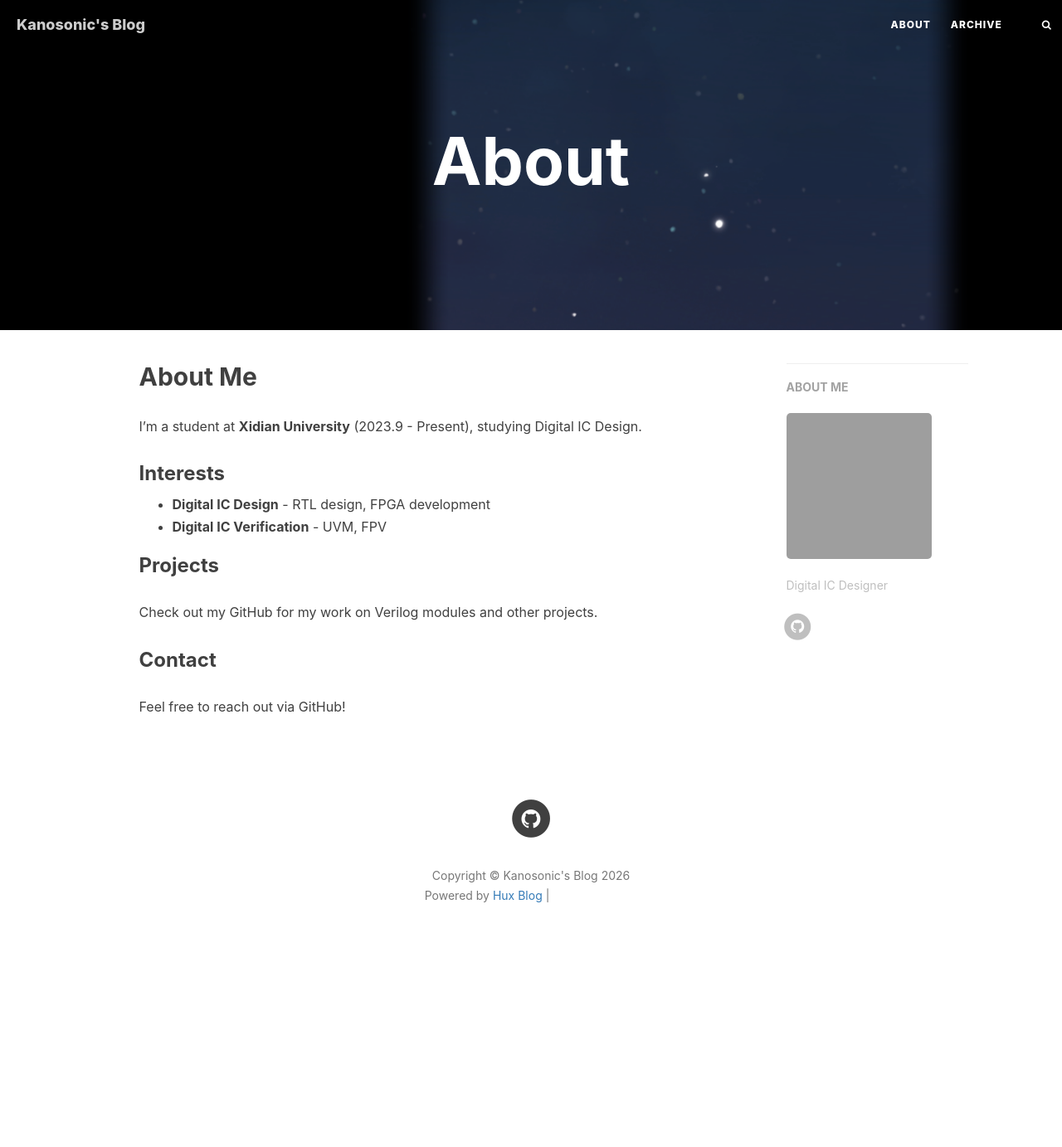
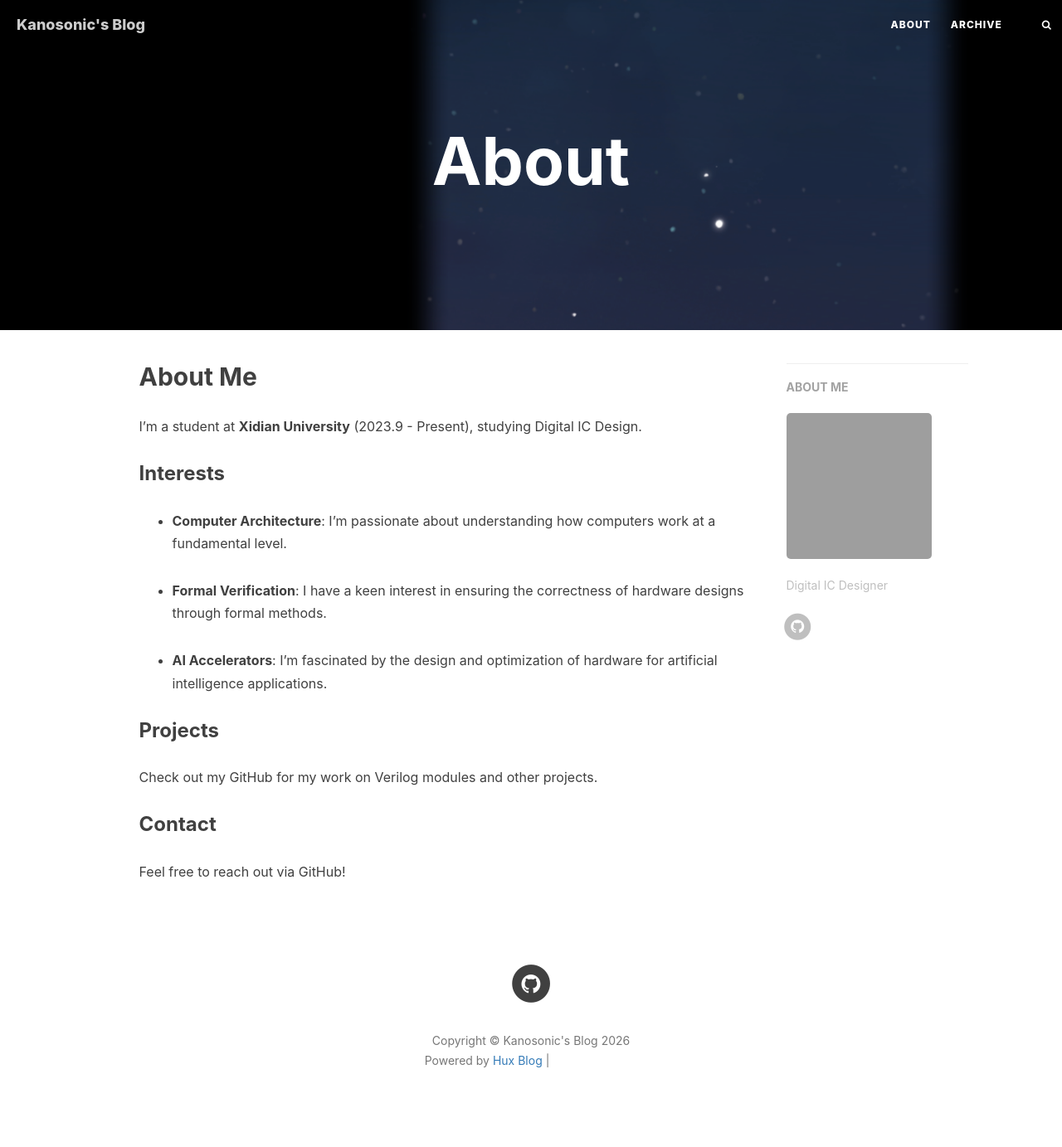
Before and after one commit to kanosonic/kanosonic.github.io, a Jekyll site: the page built from about.md, in a window 1280 px wide. Shown: the whole page at 83% size. Built offline with Jekyll 4.4.1, drawn with Linux system fonts in a browser that asks for light colours; nearby versions of some CDN libraries; comment, search, counter and statistics services are not loaded; before the commit the page ends 1184 px from its top, so only the background shows below that; grey boxes are pictures that could not be loaded.

Commit message:
Add files via upload

```diff
--- a/404.html
+++ b/404.html
@@ -2,7 +2,7 @@
 layout: default
 title: 404
 hide-in-nav: true
-description: "你来到了没有知识的荒原 :("
+description: "Page not found:("
 header-img: "img/404-bg.jpg"
 permalink: /404.html
 ---
--- a/about.md
+++ b/about.md
@@ -9,8 +9,11 @@ I'm a student at **Xidian University** (2023.9 - Present), studying Digital IC D
 
 ### Interests
 
-- **Digital IC Design** - RTL design, FPGA development
-- **Digital IC Verification** - UVM, FPV
+- **Computer Architecture**: I'm passionate about understanding how computers work at a fundamental level.
+
+- **Formal Verification**: I have a keen interest in ensuring the correctness of hardware designs through formal methods.
+
+- **AI Accelerators**: I'm fascinated by the design and optimization of hardware for artificial intelligence applications.
 
 ### Projects
 
```
Also changed, not shown: index.md (+0 -8 lines).
